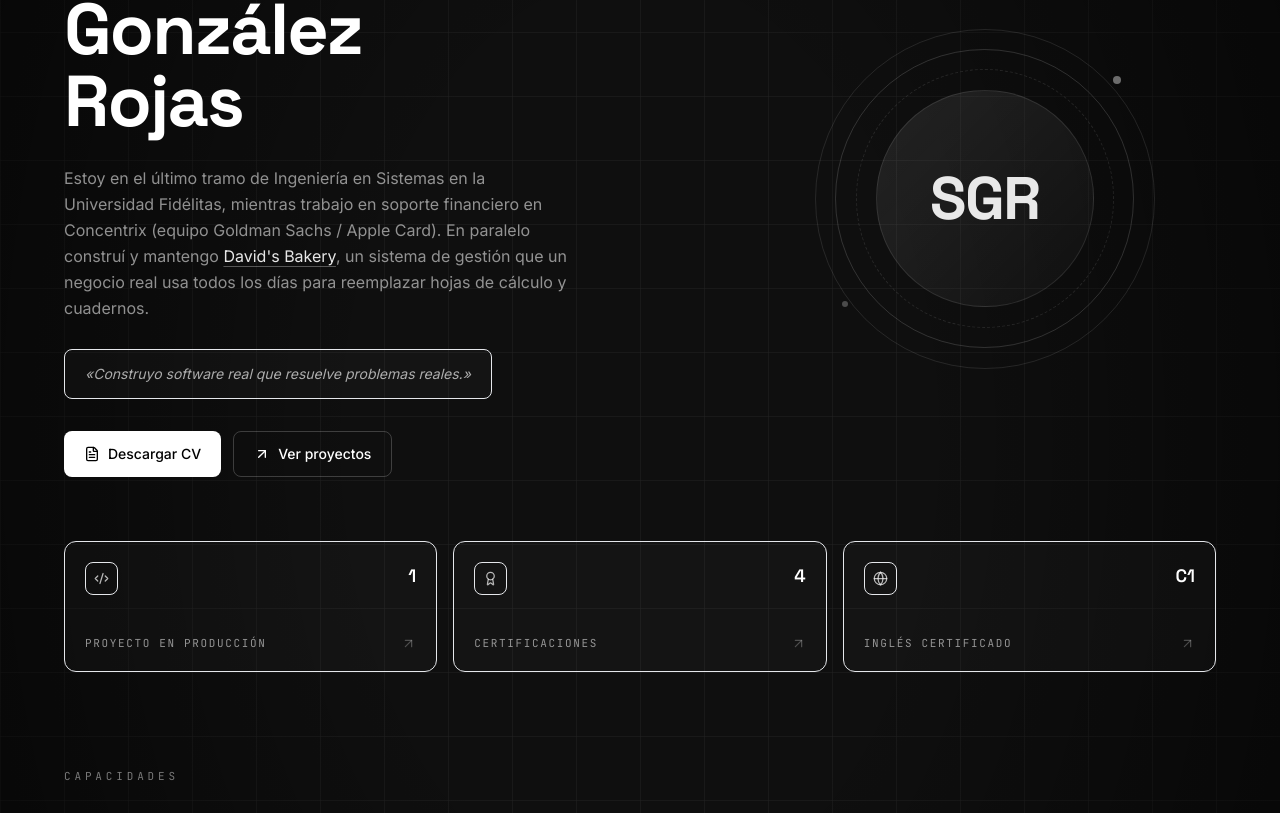
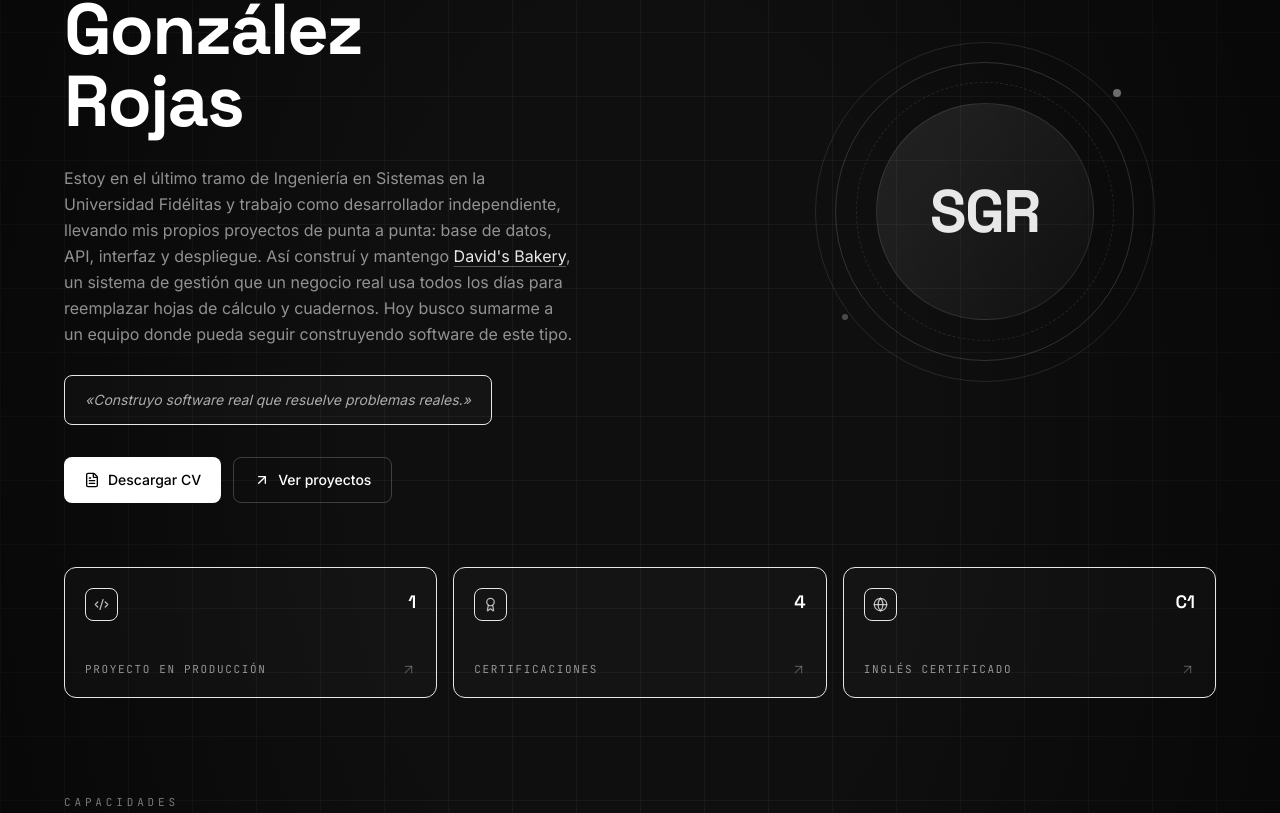
Before and after one commit to Sebasgonzalez26/portfolio, a React (Vite) app: page / in a window 1280 px wide. Shown: the part 1024-1837 px from the top of the page. Built offline with nearby package versions, Linux system fonts and the light colour scheme.

Commit message:
Update professional narrative: independent developer
Drops the Concentrix support role, which is no longer current, and
frames the work as independent development taken end to end. Also
rewords the availability copy to seek a development role without
signalling entry level.

```diff
--- a/src/i18n/translations.ts
+++ b/src/i18n/translations.ts
@@ -101,16 +101,16 @@ export const translations: Record<Language, Translation> = {
         'Desarrollador full-stack enfocado en C# (.NET), React/TypeScript e ingeniería de datos. Construyo APIs, bases de datos e interfaces bajo arquitectura limpia, y las llevo a producción en la nube.',
       ctaPrimary: 'Ver lo que estoy construyendo',
       ctaSecondary: 'Hablemos',
-      available: 'Disponible para roles junior en desarrollo',
+      available: 'Abierto a oportunidades en desarrollo de software',
     },
     currently: {
       eyebrow: 'AHORA MISMO',
       heading: 'En qué ando',
       paragraph:
-        'Estoy en el último tramo de Ingeniería en Sistemas en la Universidad Fidélitas, mientras trabajo en soporte financiero en Concentrix (equipo Goldman Sachs / Apple Card). En paralelo construí y mantengo',
+        'Estoy en el último tramo de Ingeniería en Sistemas en la Universidad Fidélitas y trabajo como desarrollador independiente, llevando mis propios proyectos de punta a punta: base de datos, API, interfaz y despliegue. Así construí y mantengo',
       linkText: "David's Bakery",
       paragraphEnd:
-        ', un sistema de gestión que un negocio real usa todos los días para reemplazar hojas de cálculo y cuadernos.',
+        ', un sistema de gestión que un negocio real usa todos los días para reemplazar hojas de cálculo y cuadernos. Hoy busco sumarme a un equipo donde pueda seguir construyendo software de este tipo.',
     },
     capabilities: {
       eyebrow: 'CAPACIDADES',
@@ -184,7 +184,7 @@ export const translations: Record<Language, Translation> = {
       heading: 'Hablemos',
       description: '¿Tenés una oportunidad, un proyecto o simplemente querés charlar? Estoy disponible.',
       availability:
-        'Estudiante avanzado en Ingeniería de Sistemas, abierto a pasantías, trabajos part-time o posiciones junior en desarrollo backend o data.',
+        'Estudiante avanzado de Ingeniería en Sistemas y desarrollador independiente. Busco sumarme a un equipo de desarrollo, ya sea en backend, frontend o data.',
       location: 'San Antonio de Coronado, Costa Rica',
       formName: 'Nombre',
       formEmail: 'Email',
@@ -215,16 +215,16 @@ export const translations: Record<Language, Translation> = {
         'Full-stack developer focused on C# (.NET), React/TypeScript and data engineering. I build APIs, databases and interfaces under clean architecture, and ship them to production in the cloud.',
       ctaPrimary: "See what I'm building",
       ctaSecondary: "Let's talk",
-      available: 'Open to junior developer roles',
+      available: 'Open to software development opportunities',
     },
     currently: {
       eyebrow: 'RIGHT NOW',
       heading: "What I'm up to",
       paragraph:
-        "I'm in the final stretch of my Systems Engineering degree at Universidad Fidélitas, while working financial support at Concentrix (Goldman Sachs / Apple Card team). Alongside that I built and maintain",
+        "I'm in the final stretch of my Systems Engineering degree at Universidad Fidélitas and work as an independent developer, taking my own projects end to end: database, API, interface and deployment. That's how I built and maintain",
       linkText: "David's Bakery",
       paragraphEnd:
-        ', a management system a real business uses every day to replace spreadsheets and notebooks.',
+        ", a management system a real business uses every day to replace spreadsheets and notebooks. I'm now looking to join a team where I can keep building software like this.",
     },
     capabilities: {
       eyebrow: 'CAPABILITIES',
@@ -298,7 +298,7 @@ export const translations: Record<Language, Translation> = {
       heading: "Let's talk",
       description: 'Got an opportunity, a project, or just want to chat? I\'m available.',
       availability:
-        'Advanced Systems Engineering student, open to internships, part-time work or junior roles in backend or data development.',
+        'Advanced Systems Engineering student and independent developer. Looking to join a development team, whether in backend, frontend or data.',
       location: 'San Antonio de Coronado, Costa Rica',
       formName: 'Name',
       formEmail: 'Email',
```
